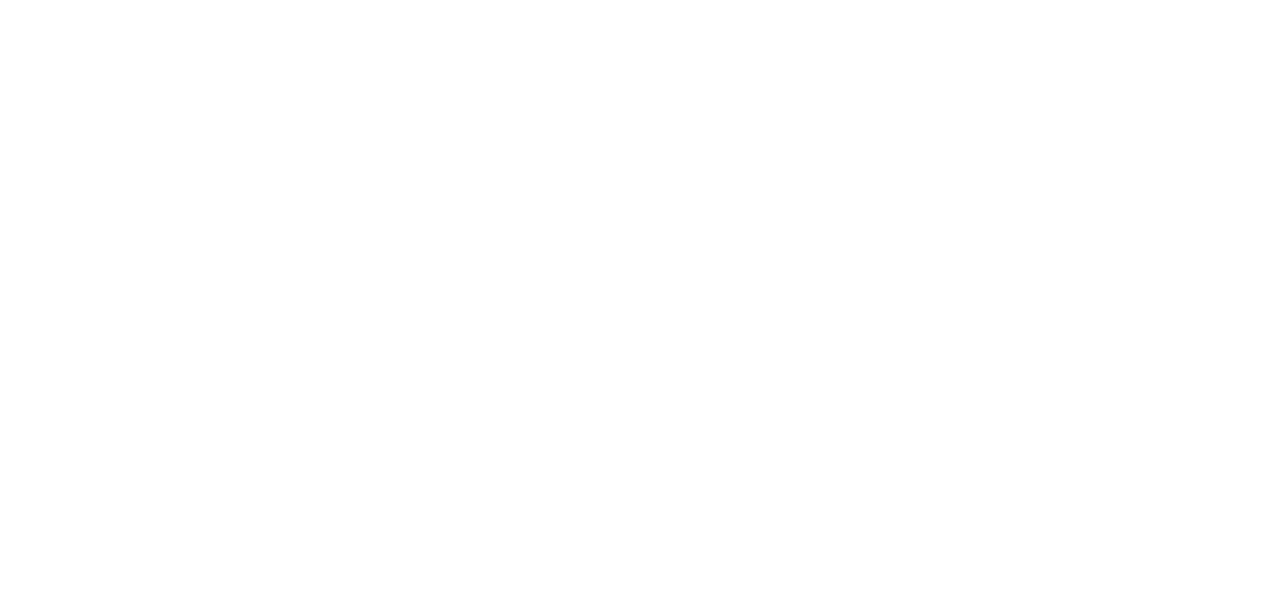
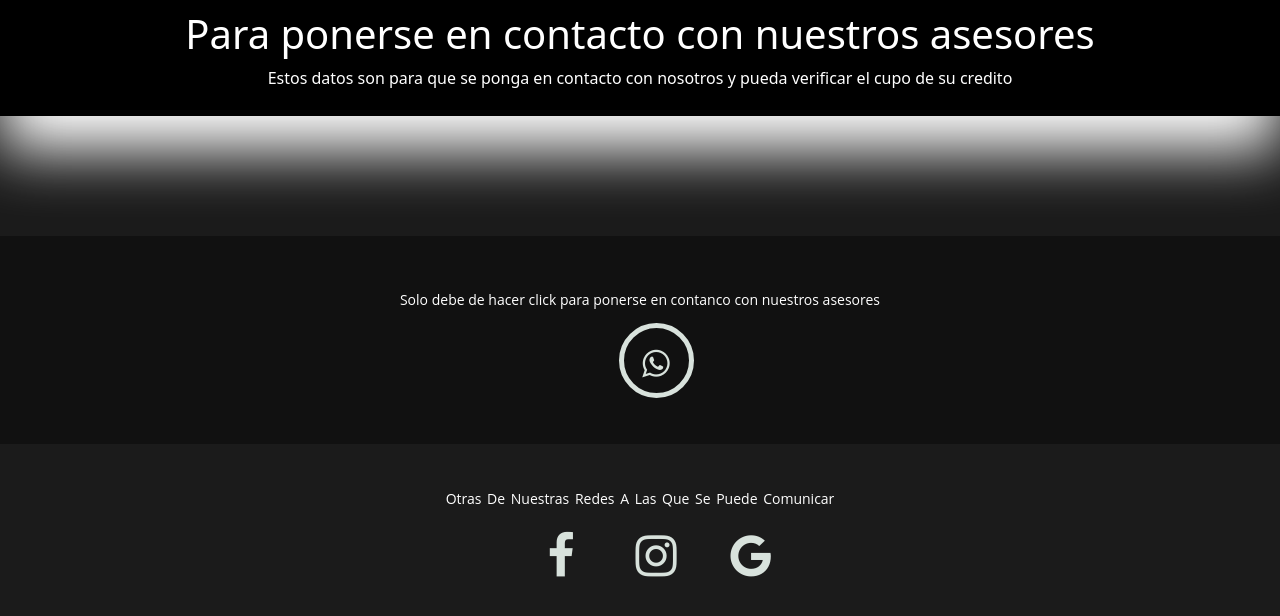
Before and after one commit to DuHuDiCo/SOFT_PREGUNTAS, an Angular app: page /datos-usuario in a window 1280 px wide. Before the commit this address led to /. Shown: the top 616 px of the page. Built offline with nearby package versions, Linux system fonts and the light colour scheme.

Commit message:
comit
datos de los clientes y donde los clientes pueden contactarse con los asesores del almacén

```diff
--- a/src/app/app-routing.module.ts
+++ b/src/app/app-routing.module.ts
@@ -1,5 +1,6 @@
 import { NgModule } from '@angular/core';
 import { RouterModule, Routes } from '@angular/router';
+import { DatosUsuarioComponent } from './paginas/datos-usuario/datos-usuario.component';
 import { FormularioComponent } from './paginas/formulario/formulario.component';
 import { ResultadosComponent } from './paginas/resultados/resultados.component';
 
@@ -11,6 +12,11 @@
       component:ResultadosComponent,
       children:[]
     },
+    {
+      path:'datos-usuario',
+      component:DatosUsuarioComponent,
+      children:[]
+    },
 ];
 
 @NgModule({
--- a/src/app/paginas/datos-usuario/datos-usuario.component.css
+++ b/src/app/paginas/datos-usuario/datos-usuario.component.css
@@ -0,0 +1,183 @@
+.caja{
+    background-color: #1b1b1b;
+
+
+    min-height: 100vh;
+
+}
+header{
+    text-align: center;
+    background: #000;
+    color: #fff;
+    padding: 10px 0;
+    box-shadow: 0 35px 60px 0 rgb(255, 255, 255);
+}
+
+footer{
+    background: #111;
+    height: auto;
+    width: auto;
+    font-family: "Open Sans";
+    padding-top: 40px;
+    color: #fff;
+}
+.footer-content{
+    display: flex;
+    align-items: center;
+    justify-content: center;
+    flex-direction: column;
+    flex-direction: column;
+    text-align: center;
+}
+
+
+.footer-content h3{
+    font-size: 1.8rem;
+    font-weight: 400;
+    text-transform: capitalize;
+    line-height: 3rem;
+}
+.footer-content p{
+    max-width: 500px;
+    margin: 10px auto;
+    line-height: 28px;
+    font-size: 14px;
+}
+.footer-bottom{
+    background: #1b1b1b;
+    width: auto;
+    padding: 20px 0;
+    text-align: center;
+}
+.footer-bottom p{
+    font-size: 14px;
+    word-spacing: 2px;
+    text-transform: capitalize;
+}
+.footer-bottom span{
+    text-transform: uppercase;
+    opacity: .4;
+    font-weight: 200;
+}
+
+.wrapper{
+    position: absolute;
+    width: auto;
+}
+
+.wrapper ul{
+    list-style: none;
+}
+
+.wrapper ul li{
+    width: 75px;
+    height: 75px;
+    line-height: 75px;
+    margin: 0 10px;
+    text-align: center;
+    cursor: pointer;
+    border-radius: 50%;
+    border: 5px solid #d8e2dc;
+    float: left;
+    transition: all 0.5s ease;
+}
+
+.wrapper ul li .fa{
+    color: #d8e2dc;
+    margin-top: 20px;
+    transition: all 0.5s ease;
+}
+
+.wrapper ul li:hover .whatsapp {
+    border: 5px solid #4dc247;
+    box-shadow:  0 0 15px #4dc247;
+    transition:  all 0.5s ease;
+}
+
+.wrapper ul li:hover .fa-whatsapp {
+    color:#4dc247;
+    text-shadow:  0 0 15px #4dc247;
+    transition:  all 0.5s ease;
+}
+
+
+.iconos ul li:hover .facebook{
+    border: 5px solid #224899;
+    box-shadow:  0 0 15px #224899;
+    transition:  all 0.5s ease;
+}
+.iconos ul li:hover .fa-facebook{
+    color:#224899;
+    text-shadow:  0 0 15px #224899;
+    transition:  all 0.5s ease;
+}
+
+.iconos ul li:hover .instagram{
+    border: 5px solid #59165f;
+    box-shadow:  0 0 15px #59165f;
+    transition:  all 0.5s ease;
+}
+.iconos ul li:hover .fa-instagram{
+    color:#59165f;
+    text-shadow:  0 0 15px #59165f;
+    transition:  all 0.5s ease;
+}
+
+.iconos ul li:hover .google{
+    border: 5px solid #b80b0b;
+    box-shadow:  0 0 15px #b80b0b;
+    transition:  all 0.5s ease;
+}
+.iconos ul li:hover .fa-google{
+    color:#b80b0b;
+    text-shadow:  0 0 15px #b80b0b;
+    transition:  all 0.5s ease;
+}
+
+@media screen and (max-width: 640px) {
+    .wrapper {
+        width: 350px;
+    }
+    .wrapper ul li {
+        margin-top: 10px;
+    }
+    .wrapper ul li.google {
+        margin-left: 60px;
+    }
+}
+@media screen and (max-width: 640px) {
+    .iconos {
+        width: 350px;
+    }
+    .iconos ul li {
+        margin-top: 10px;
+    }
+    .iconos ul li.google {
+        margin-left: 60px;
+    }
+}
+
+.iconos ul li{
+    width: 75px;
+    height: 75px;
+    line-height: 75px;
+    margin: 0 10px;
+    text-align: center;
+    cursor: pointer;
+    float: left;
+    transition: all 0.5s ease;
+}
+.iconos{
+    position: absolute;
+    width: auto;
+}
+
+.iconos ul{
+    list-style: none;
+}
+
+.iconos ul li .fa{
+    color: #d8e2dc;
+    margin-top: 20px;
+    transition: all 0.5s ease;
+}
--- a/src/app/paginas/datos-usuario/datos-usuario.component.html
+++ b/src/app/paginas/datos-usuario/datos-usuario.component.html
@@ -1,6 +1,30 @@
+<div class="caja">
+    <header>
 
-<header>
+        <strong><h1>Para ponerse en contacto con nuestros asesores</h1></strong>
+        <p>Estos datos son para que se ponga en contacto con nosotros y pueda verificar el cupo de su credito</p>
+    </header><br><br><br><br><br>
 
-    <strong><h1>Para ponerse en contacto con nuestros asesores</h1></strong>
-    <p>Estos datos son para que se ponga en contacto con nosotros y pueda verificar el cupo de su credito</p>
-</header><br>
+    <footer>
+        <div class="footer-content">
+            <p>Solo debe de hacer click para ponerse en contanco con nuestros asesores</p><br><br><br><br><br>
+            <div class="wrapper">
+                <ul>
+                    <li class="whatsapp"><a href="wa.link/cibzw7"><i class="fa fa-whatsapp fa-2x" aria-hidden="true"></i></a></li>
+                </ul>
+            </div>
+        </div>
+        <div class="footer-bottom"><br>
+            <p>Otras de nuestras redes a las que se puede comunicar</p><br>
+            <div class="footer-content">
+                <div class="iconos">
+                    <ul>
+                        <li class="facebook"><a href="#"><i class="fa fa-facebook fa-3x" aria-hidden="true"></i></a></li>
+                        <li class="instagram"><a href="#"><i class="fa fa-instagram fa-3x" aria-hidden="true"></i></a></li>
+                        <li class="google"><a href="#"><i class="fa fa-google fa-3x" aria-hidden="true"></i></a></li>
+                    </ul>
+                </div>
+            </div><br>
+        </div>
+    </footer>
+</div>
--- a/src/index.html
+++ b/src/index.html
@@ -7,6 +7,10 @@
   <meta name="viewport" content="width=device-width, initial-scale=1">
   <link rel="icon" type="image/x-icon" href="favicon.ico">
   <link rel="stylesheet" href="https://cdn.jsdelivr.net/npm/bootstrap@4.0.0/dist/css/bootstrap.min.css" integrity="sha384-Gn5384xqQ1aoWXA+058RXPxPg6fy4IWvTNh0E263XmFcJlSAwiGgFAW/dAiS6JXm" crossorigin="anonymous">
+
+  <link href="https://maxcdn.bootstrapcdn.com/font-awesome/4.7.0/css/font-awesome.min.css" rel="stylesheet" integrity="sha384-wvfXpqpZZVQGK6TAh5PVlGOfQNHSoD2xbE+QkPxCAFlNEevoEH3Sl0sibVcOQVnN" crossorigin="anonymous">
+
+
 </head>
 <body>
   <app-root></app-root>
```
Also changed, not shown: src/assets/metalicos.jpg (added).
